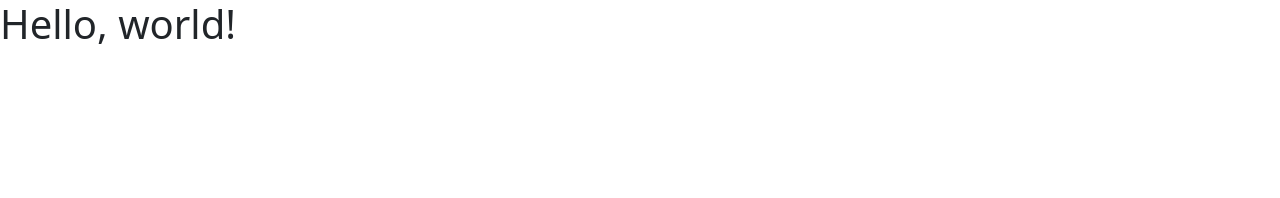
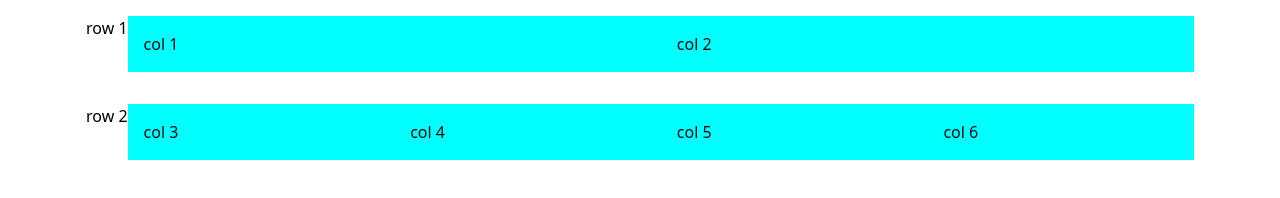
Before and after one commit to naomimwangi/bootstrap-practice, a plain HTML site: page index.html in a window 1280 px wide. Drawn offline with nearby package versions, Linux system fonts and the light colour scheme.

```diff
--- a/index.html
+++ b/index.html
@@ -10,10 +10,36 @@
 
     <title>Hello, world!</title>
     <link rel="stylesheet" href="custom.css">
+    <style>
+        [class="col"] {
+            padding: 1rem;
+            border: black 2px;
+            background-color: aqua;
+            color: rgb(8, 8, 8);
+        }
+        [class="row"] {
+            padding:  1rem;
+            border: black 2px;
+            color: black;
+        }
+    </style>
 </head>
 
 <body>
-    <h1>Hello, world!</h1>
+
+    <div class="container">
+        <div class="row"> row 1
+            <div class="col">col 1</div>
+            <div class="col">col 2</div>
+
+        </div>
+        <div class="row"> row 2
+        <div class="col">col 3</div>
+        <div class="col">col 4</div>
+        <div class="col">col 5</div>
+        <div class="col">col 6</div>
+        </div>
+    </div>
 
 
     <script src="https://cdn.jsdelivr.net/npm/bootstrap@5.1.3/dist/js/bootstrap.bundle.min.js"
```
